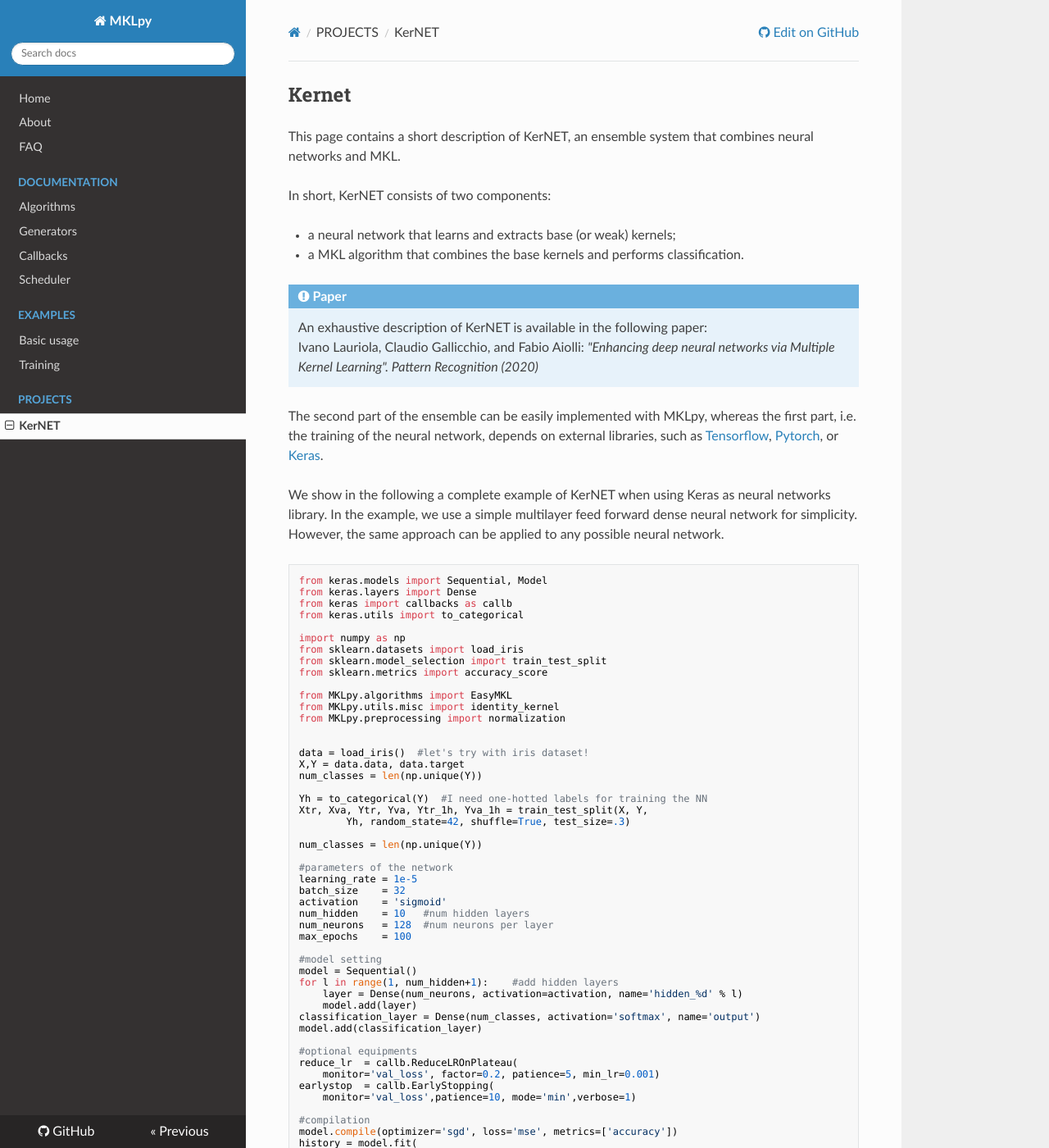
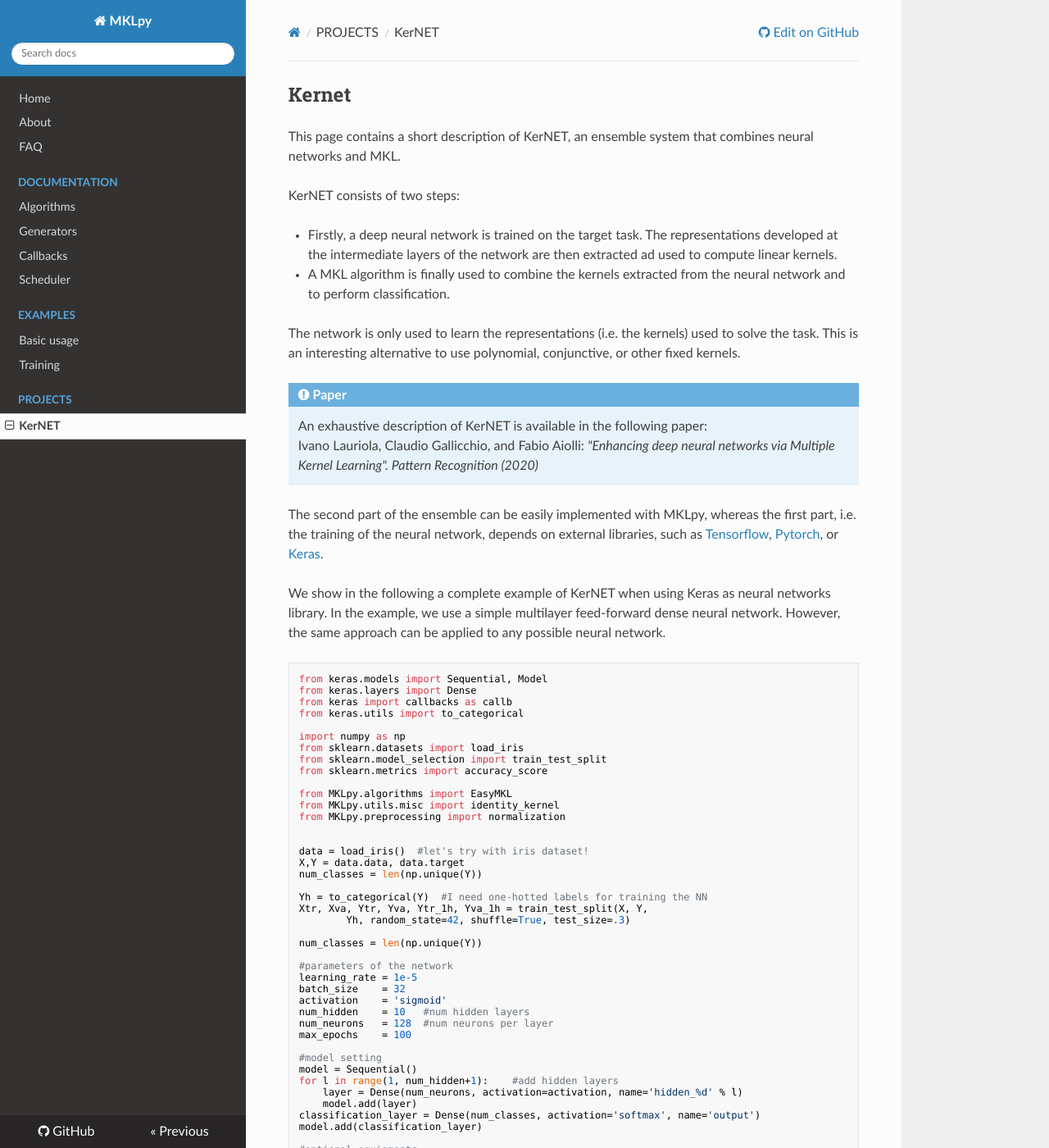
Before and after one commit to IvanoLauriola/MKLpy, an MkDocs documentation site: the page built from docs/proj_kernet.md, in a window 1280 px wide and 1400 px high. Shown: the whole window at 82% size. Built offline with MkDocs 1.6.1, drawn with Linux system fonts in a browser that asks for light colours; nearby versions of some CDN libraries; some of the changed text lies outside the part shown.

Commit message:
example kernel

````diff
--- a/docs/proj_kernet.md
+++ b/docs/proj_kernet.md
@@ -3,10 +3,12 @@
 
 This page contains a short description of KerNET, an ensemble system that combines neural networks and MKL.
 
-In short, KerNET consists of two components:
+KerNET consists of two steps:
 
-* a neural network that learns and extracts base (or weak) kernels;
-* a MKL algorithm that combines the base kernels and performs classification.
+* Firstly, a deep neural network is trained on the target task. The representations developed at the intermediate layers of the network are then extracted ad used to compute linear kernels.
+* A MKL algorithm is finally used to combine the kernels extracted from the neural network and to perform classification.
+
+The network is only used to learn the representations (i.e. the kernels) used to solve the task. This is an interesting alternative to use polynomial, conjunctive, or other fixed kernels.
 
 !!! Paper
 	An exhaustive description of KerNET is available in the following paper:<br>
@@ -15,7 +17,7 @@ In short, KerNET consists of two components:
 The second part of the ensemble can be easily implemented with MKLpy, whereas the first part, i.e. the training of the neural network, depends on external libraries, such as [Tensorflow](https://www.tensorflow.org/), [Pytorch](https://pytorch.org/), or [Keras](https://keras.io/).
 
 We show in the following a complete example of KerNET when using Keras as neural networks library.
-In the example, we use a simple multilayer feed forward dense neural network for simplicity. However, the same approach can be applied to any possible neural network.
+In the example, we use a simple multilayer feed-forward dense neural network. However, the same approach can be applied to any possible neural network.
 
 ```python
 from keras.models import Sequential, Model
@@ -80,8 +82,8 @@ def extract_reps(X, net):
 	''' this function extracts intermediate representations
 		developed by network for each input example in X.
 	'''
+	representations = []
 	for l in range(1, num_hidden+1):
-		representations = []
 		layer_name = 'hidden_%d' % l
 		partial_model = Model(
 			inputs=model.input,
````
